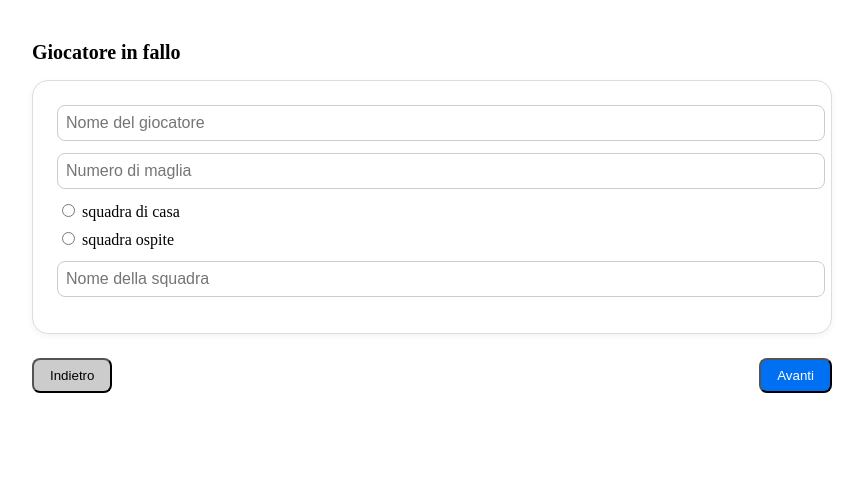
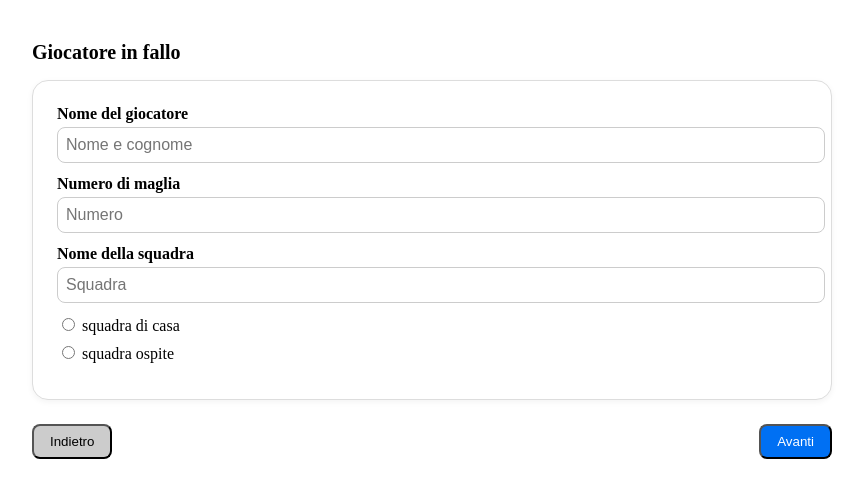
Before and after one commit to ThoEggwfo/rapporti, a Next.js app: page / in a window 1280 px wide. Both pictures are taken after a click on the button "Avanti". Shown: the top 498 px of the page, without its empty margins (208-1071 px from the left). Built offline with nearby package versions, Linux system fonts and the light colour scheme.

Commit message:
Update index.js with styled version

```diff
--- a/pages/index.js
+++ b/pages/index.js
@@ -63,12 +63,15 @@ export default function Home() {
 
   const steps = [
     {
-      label: "Minutaggio dell'episodio 1",
+      label: "Minutaggio dell'episodio 1.0",
       content: (
         <div style={groupStyle}>
+          <label style={{ fontWeight: "bold", marginBottom: "4px", display: "block" }}>
+          Minutaggio dell'episodio
+          </label>
           <input
             style={inputStyle}
-            placeholder="Minuto dell'episodio 1"
+            placeholder="Minuto"
             value={formData.minute}
             onChange={(e) => handleChange("minute", e.target.value)}
           />
@@ -97,19 +100,34 @@ export default function Home() {
       label: "Giocatore in fallo",
       content: (
         <div style={groupStyle}>
+                    <label style={{ fontWeight: "bold", marginBottom: "4px", display: "block" }}>
+          Nome del giocatore
+          </label>
           <input
             style={inputStyle}
-            placeholder="Nome del giocatore"
+            placeholder="Nome e cognome"
             value={formData.playerName}
             onChange={(e) => handleChange("playerName", e.target.value)}
           />
+                    <label style={{ fontWeight: "bold", marginBottom: "4px", display: "block" }}>
+          Numero di maglia
+          </label>
           <input
             style={inputStyle}
-            placeholder="Numero di maglia"
+            placeholder="Numero"
             value={formData.playerNumber}
             onChange={(e) => handleChange("playerNumber", e.target.value)}
           />
-          <div style={radioGroupStyle}>
+          <label style={{ fontWeight: "bold", marginBottom: "4px", display: "block" }}>
+          Nome della squadra
+          </label>
+          <input
+            style={inputStyle}
+            placeholder="Squadra"
+            value={formData.teamName}
+            onChange={(e) => handleChange("teamName", e.target.value)}
+          />
+                    <div style={radioGroupStyle}>
             {["squadra di casa", "squadra ospite"].map((val) => (
               <label key={val}>
                 <input
@@ -123,12 +141,6 @@ export default function Home() {
               </label>
             ))}
           </div>
-          <input
-            style={inputStyle}
-            placeholder="Nome della squadra"
-            value={formData.teamName}
-            onChange={(e) => handleChange("teamName", e.target.value)}
-          />
         </div>
       ),
     },
@@ -136,6 +148,12 @@ export default function Home() {
       label: "Descrizione dell'azione",
       content: (
         <div style={groupStyle}>
+          <label style={{ fontWeight: "bold", marginBottom: "4px", display: "block" }}>
+          Il giocatore ha ... (continua qui)
+          </label>
+          <label style={{ marginBottom: "4px", display: "block" }}>
+          es. caricato un avversario all'altezza della testa, colpito un avversario con il bastone sulle gambe, ecc.
+          </label>
           <textarea
             style={textareaStyle}
             placeholder="Descrizione dettagliata dell'azione"
@@ -146,7 +164,7 @@ export default function Home() {
       ),
     },
     {
-      label: "Posizione sul campo",
+      label: "Posizione",
       content: (
         <div style={groupStyle}>
           <div style={radioGroupStyle}>
@@ -197,12 +215,15 @@ export default function Home() {
       label: "Condizione del giocatore colpito",
       content: (
         <div style={groupStyle}>
+          <label style={{ fontWeight: "bold", marginBottom: "4px", display: "block" }}>
+          Il giocatore ...
+          </label>
           <div style={radioGroupStyle}>
             {[
-              "ha dovuto ricevere cure mediche",
-              "ha ripreso subito la partita",
-              "ha ripreso la partita dopo qualche cambio",
-              "non ha più ripreso la partita",
+              "NON ha dovuto ricevere cure mediche e ha ripreso subito la partita",
+              "ha dovuto ricevere cure mediche e ha ripreso subito la partita",
+              "ha dovuto ricevere cure mediche ha ripreso la partita dopo qualche cambio",
+              "ha dovuto ricevere cure mediche e non ha più ripreso la partita",
             ].map((val) => (
               <label key={val}>
                 <input
@@ -227,9 +248,10 @@ export default function Home() {
         <div style={groupStyle}>
           <div style={radioGroupStyle}>
             {[
-              "di cattiva condotta (10’)",
-              "partita di cattiva condotta (20’)",
-              "maggiore + partita cattiva condotta (5’+20’)",
+              "una penalità di cattiva condotta (10’)",
+              "una penalità partita di cattiva condotta (20’)",
+              "una penalità maggiore + partita cattiva condotta (5’+20’)",
+              "un altro tipo di penalità (vedi ulteriori commenti)",
             ].map((val) => (
               <label key={val}>
                 <input
@@ -245,9 +267,12 @@ export default function Home() {
               </label>
             ))}
           </div>
+          <label style={{ fontWeight: "bold", marginBottom: "4px", display: "block" }}>
+          Regola del regolamento IIHF e titolo della regola
+          </label>
           <input
             style={inputStyle}
-            placeholder="Regola e descrizione (es. art. 50.3 – Kneeing)"
+            placeholder="(es. Art. 50.3 – Kneeing)"
             value={formData.rule}
             onChange={(e) => handleChange("rule", e.target.value)}
           />
```
